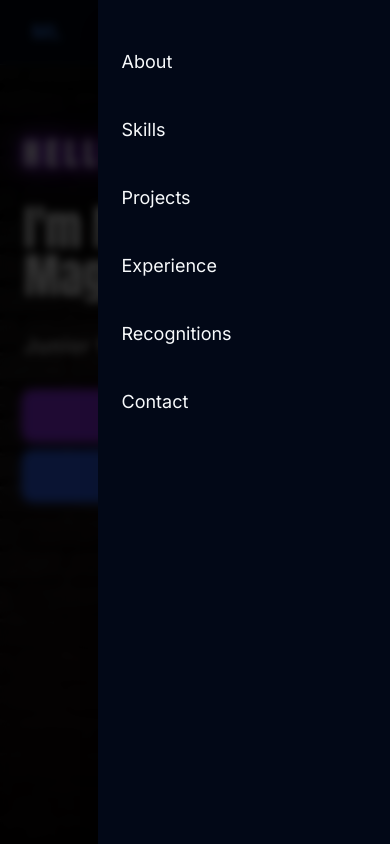
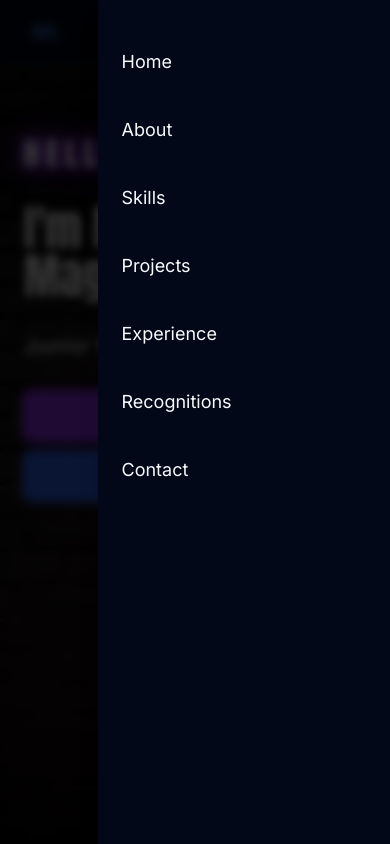
Before and after one commit to MannLester/PortfolioWebsite, a Next.js app: page / in a window 390 px wide. Both pictures are taken after a click on the button 338 px from the left and 32 px from the top of the page. Shown: the top 844 px of the page. Built offline with nearby package versions, Linux system fonts and the light colour scheme.

Commit message:
Fixed Navigation

```diff
--- a/src/components/core/Navigation/MobileNav.tsx
+++ b/src/components/core/Navigation/MobileNav.tsx
@@ -100,6 +100,13 @@ const MobileNav = () => {
               variants={menuVariants}
             >
               <div className="flex flex-col space-y-6 relative pt-4">
+              <Link
+                  href="#home"
+                  className="text-lg hover:text-primary transition-colors block py-2"
+                  onClick={() => setIsOpen(false)}
+                >
+                  Home
+                </Link>
                 <Link
                   href="#about"
                   className="text-lg hover:text-primary transition-colors block py-2"
```
